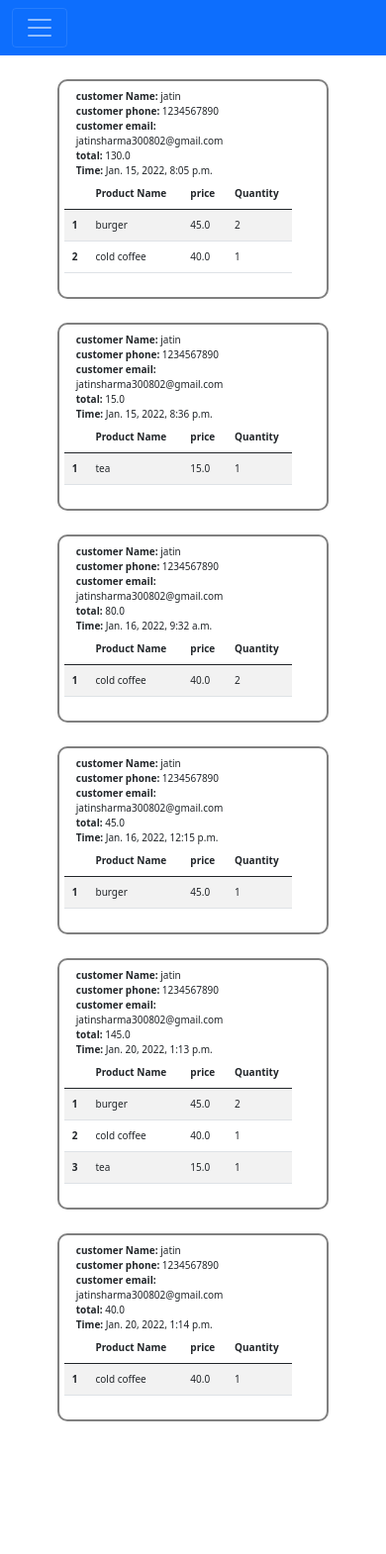
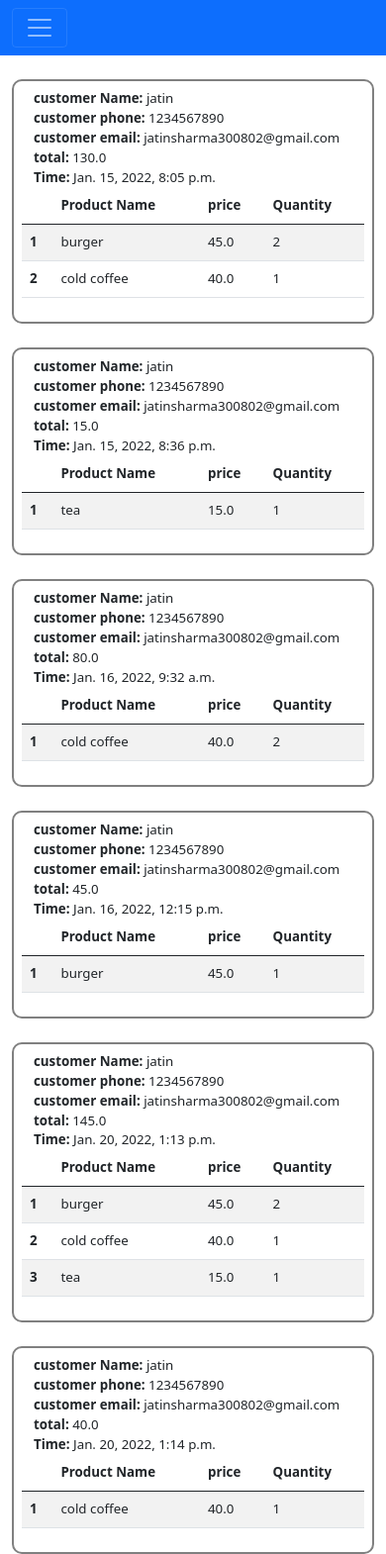
Before and after one commit to jatinsharma30/DART, a Django app: page /order-history in a window 390 px wide. Shown: the whole page at 99% size. Before the commit the page ends 1436 px from the top, so only its background shows below. Run offline with Django 3.2, Linux system fonts and the light colour scheme; a user stored in the database is signed in; data comes from the database, SQL or seed files in the repository.

Commit message:
responsive

```diff
--- a/templates/order-history.html
+++ b/templates/order-history.html
@@ -14,15 +14,19 @@
     @media only screen and (max-width: 767px) {
         /* phones */
         body{
-          font-size:x-small;
+          font-size:smaller;
         }
         .container{
-          width: 100vw;
+          width: 100vw !important;
           margin: 0;
         }
         .orderDetails{
-          width: 100vw;
-          margin: auto;
+          width: 100% !important;
+        }
+        .row{
+          margin: 0;
+          width: 100% !important  ;
+          padding: 0;
         }
     }
 
@@ -39,7 +43,7 @@
         <div class="row">
         <div class="col-sm"><b>customer Name: </b><span>{{order.customer.name}}</span></div>
         <div class="col-sm"><b>customer phone: </b><span>{{order.customer.phone}}</span></div>
-        <div class="col-sm"><b>customer email: </b><span>{{order.customer.email}}</span></div>
+        <div class="col-sm" id="email"><b>customer email: </b><span>{{order.customer.email}}</span></div>
         </div>
         <div class="row">
             <div class="col-sm-4">
@@ -47,7 +51,7 @@
         </div>
         <div class="col-sm"><b>Time: </b><span>{{order.date_created}}</span></div>
         </div>
-        <div class="row">
+        <div class="row mx-0">
             <table class="table table-striped table-hover">
                 <thead>
                   <tr>
```
